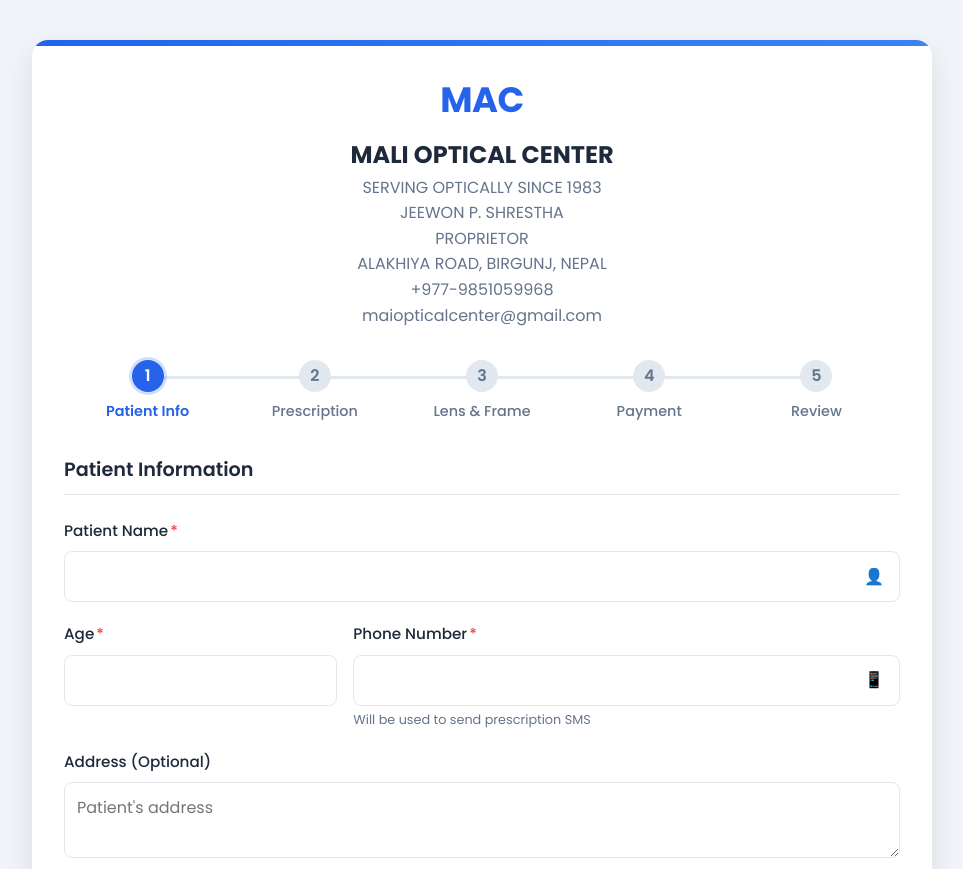
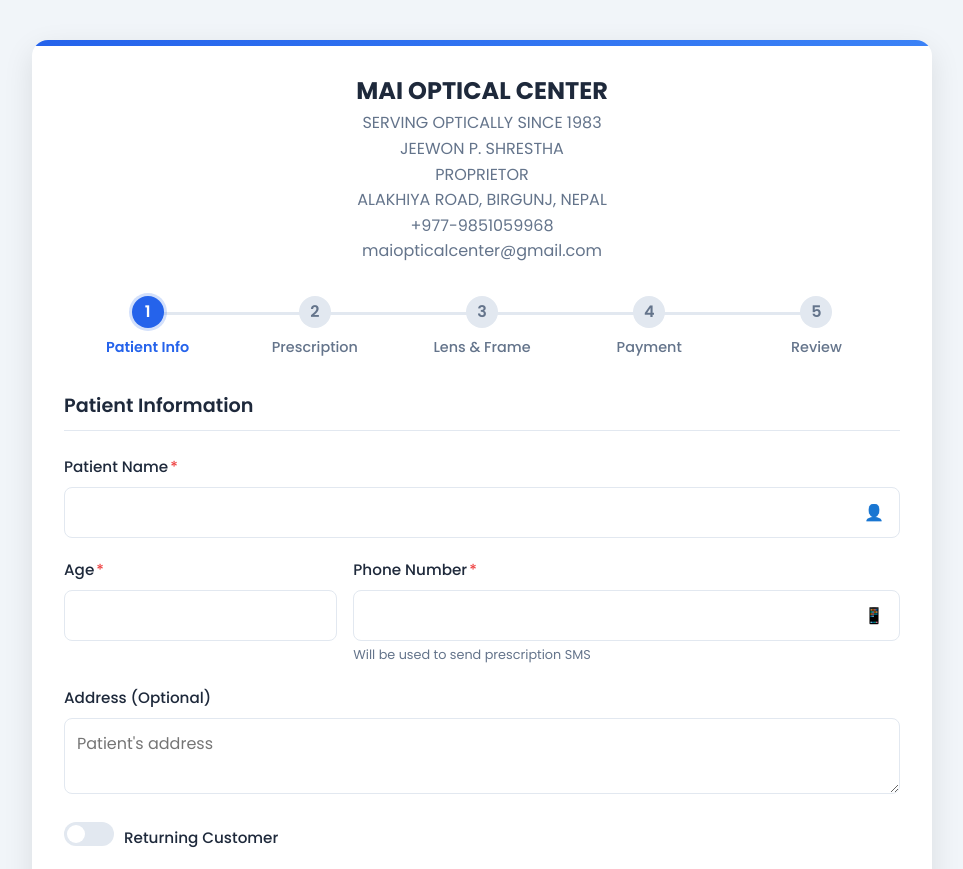
Before and after one commit to mehulsingh1209/maiopticals, a plain HTML site: page index.html in a window 1280 px wide. Shown: the top 869 px of the page, without its empty margins (158-1121 px from the left). Drawn offline with Linux system fonts and the light colour scheme.

Commit message:
Update index.html

```diff
--- a/index.html
+++ b/index.html
@@ -3,7 +3,7 @@
 <head>
     <meta charset="UTF-8">
     <meta name="viewport" content="width=device-width, initial-scale=1.0">
-    <title>Mali Optical Center</title>
+    <title>Mai Optical Center</title>
     <link href="https://fonts.googleapis.com/css2?family=Poppins:wght@400;500;600;700&display=swap" rel="stylesheet">
     <link rel="stylesheet" href="style.css">
 </head>
@@ -11,8 +11,7 @@
     <div class="container">
         <div class="logo">
             <!-- Updated logo section with MOC details -->
-            <h1>MAC</h1>
-            <h2>MALI OPTICAL CENTER</h2>
+            <h2>MAI OPTICAL CENTER</h2>
             <p>SERVING OPTICALLY SINCE 1983</p>
             <div class="contact-info">
                 <p>JEEWON P. SHRESTHA</p>
```
